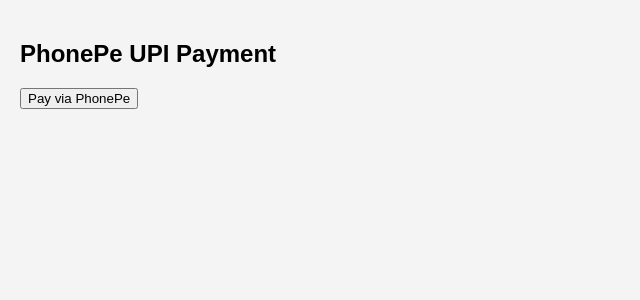
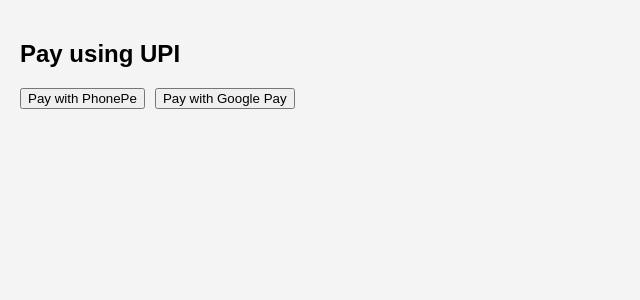
Before and after one commit to Rautvaibhavi/upi-demo, a React (Vite) app: page / in a window 1280 px wide. Shown: the top 300 px of the page, without its empty margins (0-640 px from the left). Built offline with nearby package versions, Linux system fonts and the light colour scheme.

Commit message:
UPI payment demo

```diff
--- a/src/App.jsx
+++ b/src/App.jsx
@@ -3,7 +3,7 @@ import { generatePaymentPayload } from "./api";
 
 function App() {
   const upiId = "vaibhaviraut031@oksbi";
-  const amt = 10;
+  const amt = 10; // INR
 
   const redirectThankyouAfter30s = () => {
     setTimeout(() => {
@@ -11,7 +11,8 @@ function App() {
     }, 30000);
   };
 
-  const openPhonePeChat = () => {
+  // ================= PHONEPE =================
+  const openPhonePe = () => {
     const result = generatePaymentPayload(upiId, Math.round(amt * 100));
     const dataa = result.base64;
 
@@ -19,9 +20,7 @@ function App() {
       dataa
     )}&id=p2ppayment`;
 
-    // Android WebView (same logic you used)
     if (
-      typeof window !== "undefined" &&
       window.AndroidApp &&
       typeof window.AndroidApp.openActivity === "function"
     ) {
@@ -33,18 +32,89 @@ function App() {
     redirectThankyouAfter30s();
   };
 
+  // ================= GPAY =================
+  const openGPay = () => {
+    const txnNote = "JATXN" + Date.now();
+
+    const gpayLink =
+      `upi://pay?` +
+      `pa=${encodeURIComponent(upiId)}` +
+      `&pn=${encodeURIComponent("UPI Payment")}` +
+      `&am=${amt}` +
+      `&cu=INR` +
+      `&tn=${encodeURIComponent(txnNote)}`;
+
+    // Try opening GPay directly
+    window.location.href = gpayLink;
+
+    redirectThankyouAfter30s();
+  };
+
   return (
     <div style={{ padding: 20 }}>
-      <h2>PhonePe UPI Payment</h2>
+      <h2>Pay using UPI</h2>
 
-      <button onClick={openPhonePeChat}>
-        Pay via PhonePe
+      <button onClick={openPhonePe} style={{ marginRight: 10 }}>
+        Pay with PhonePe
+      </button>
+
+      <button onClick={openGPay}>
+        Pay with Google Pay
       </button>
     </div>
   );
 }
 
 export default App;
+
+//phone pay chat open code
+// import React from "react";
+// import { generatePaymentPayload } from "./api";
+
+// function App() {
+//   const upiId = "vaibhaviraut031@oksbi";
+//   const amt = 10;
+
+//   const redirectThankyouAfter30s = () => {
+//     setTimeout(() => {
+//       window.location.href = "/thank-you";
+//     }, 30000);
+//   };
+
+//   const openPhonePeChat = () => {
+//     const result = generatePaymentPayload(upiId, Math.round(amt * 100));
+//     const dataa = result.base64;
+
+//     const deepLink = `phonepe://native?data=${encodeURIComponent(
+//       dataa
+//     )}&id=p2ppayment`;
+
+//     // Android WebView (same logic you used)
+//     if (
+//       typeof window !== "undefined" &&
+//       window.AndroidApp &&
+//       typeof window.AndroidApp.openActivity === "function"
+//     ) {
+//       window.AndroidApp.openActivity(deepLink);
+//     } else {
+//       window.location.href = deepLink;
+//     }
+
+//     redirectThankyouAfter30s();
+//   };
+
+//   return (
+//     <div style={{ padding: 20 }}>
+//       <h2>PhonePe UPI Payment</h2>
+
+//       <button onClick={openPhonePeChat}>
+//         Pay via PhonePe
+//       </button>
+//     </div>
+//   );
+// }
+
+// export default App;
 
 // import React from "react";
 
```
